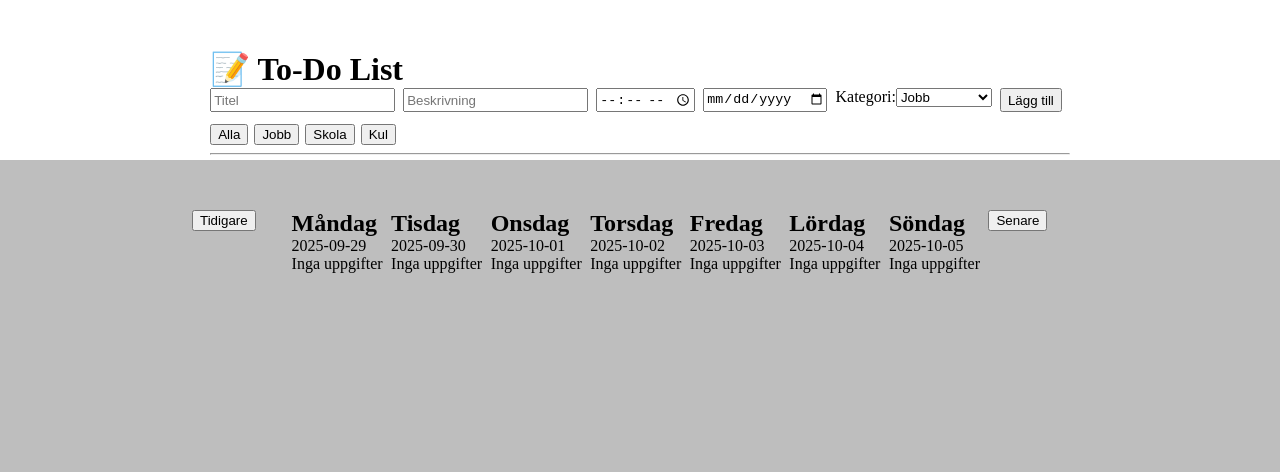
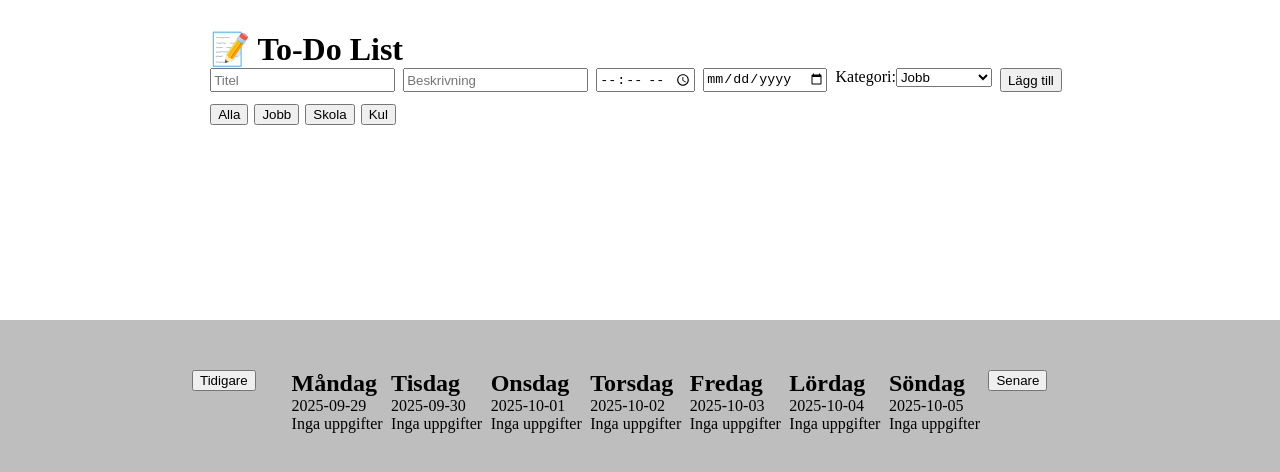
Before and after one commit to Liljenberg89/schema, a React (Vite) app in the folder schema/: page / in a window 1280 px wide. Shown: the top 472 px of the page. Built offline with nearby package versions, Linux system fonts and the light colour scheme.

Commit message:
small fix

```diff
--- a/schema/src/app.css
+++ b/schema/src/app.css
@@ -9,12 +9,12 @@
 .schema-main {
   display: flex;
   justify-content: center;
-  height: 80vh;
+  height: 60vh;
   width: 100%;
   background-color: rgb(190, 190, 190);
 }
 .todo-main {
-  height: 20vh;
+  height: 40vh;
 }
 body {
   margin: 0;
--- a/schema/src/components/toDo/toDo.css
+++ b/schema/src/components/toDo/toDo.css
@@ -1,7 +1,5 @@
 .toDo-container {
-  margin: 20px;
-  margin-top: 40px;
-  padding: 10px;
+  margin-top: 30px;
 }
 form {
   display: flex;
--- a/schema/src/components/toDo/toDo.jsx
+++ b/schema/src/components/toDo/toDo.jsx
@@ -91,7 +91,9 @@ const ToDo = ({ tasks, setTasks, filter, setFilter }) => {
           </select>
         </label>
 
-        <button id="toDo-input" type="submit">Lägg till</button>
+        <button id="toDo-input" type="submit">
+          Lägg till
+        </button>
       </form>
 
       <div className="filter-buttons" style={{ marginTop: 12 }}>
@@ -106,8 +108,6 @@ const ToDo = ({ tasks, setTasks, filter, setFilter }) => {
           </button>
         ))}
       </div>
-
-      <hr />
 
       <ul>
         {filteredTasks.map((task) => (
```
